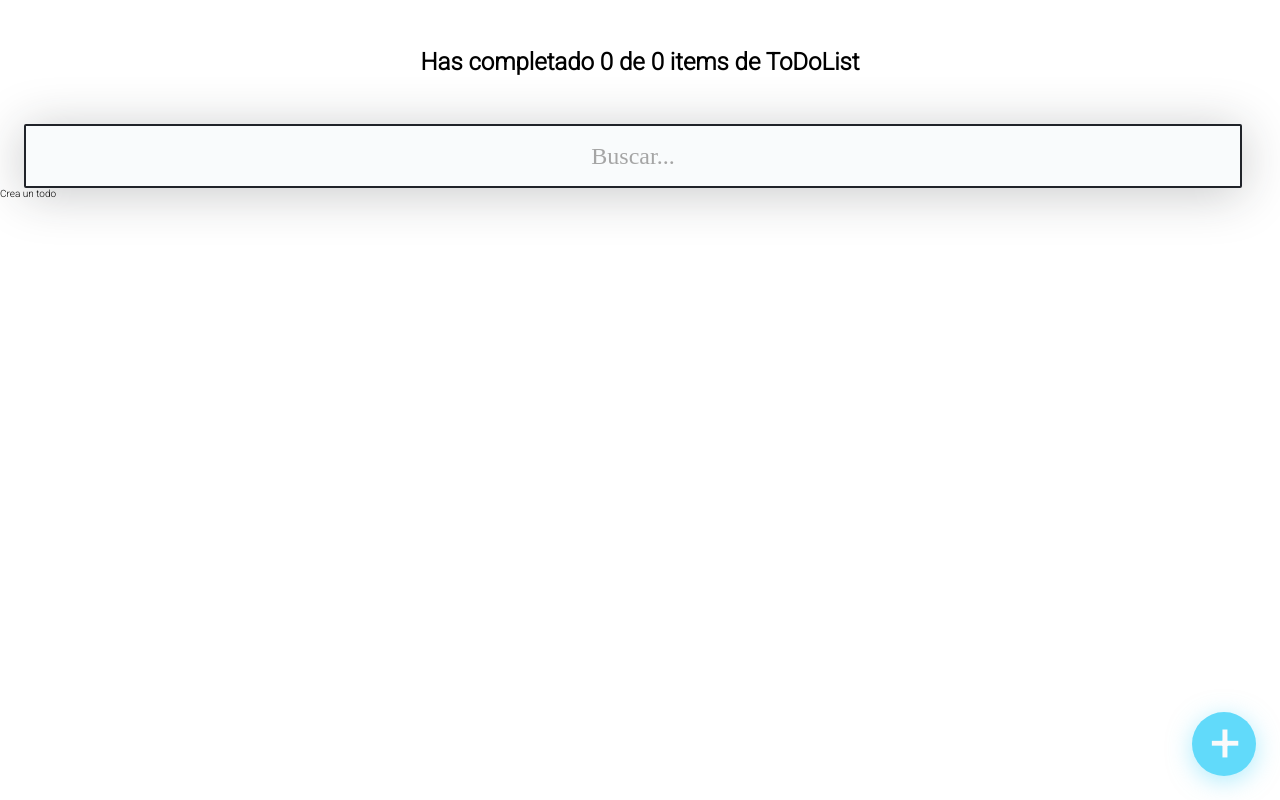
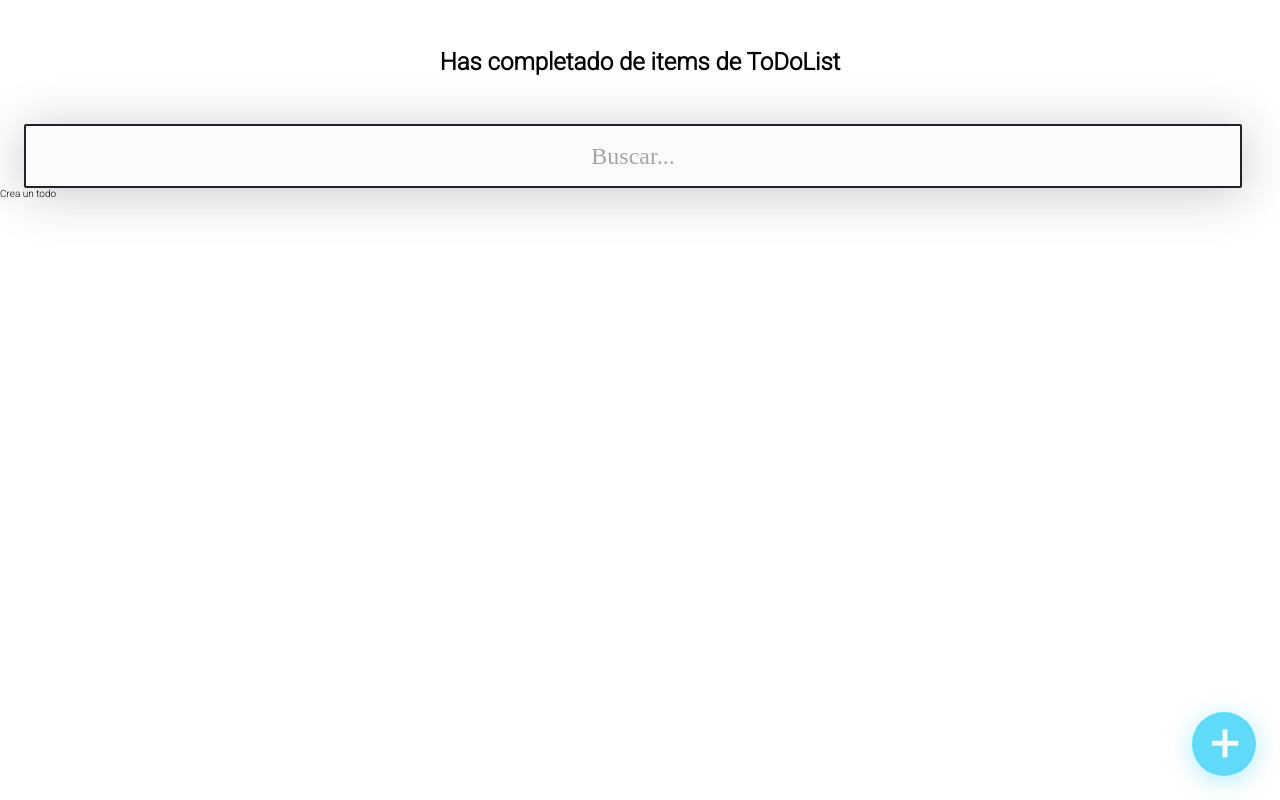
Before and after one commit to AndresCalvoG/ToDoList, a React (Create React App) app: page / in a window 1280 px wide. Built offline with nearby package versions, Linux system fonts and the light colour scheme; the HTML template or start-up script is replaced by a standard one.

Commit message:
end step 16 react context

```diff
--- a/src/App/App.js
+++ b/src/App/App.js
@@ -1,60 +1,12 @@
-import React, { useState, useEffect } from "react";
+import React from "react";
 import { AppUI } from "./AppUI";
-
-import { useLocalStorage } from "../customHooks/useLocalStorage";
+import { Provider } from "../context/index";
 
 function App() {
-  const {
-    item: todos,
-    saveItem: saveTodos,
-    loading,
-    error,
-  } = useLocalStorage("TODOS_V1", []);
-  const [searchValue, setSearchValue] = useState("");
-
-  const completedTodos = todos.filter((todo) => !!todo.completed).length;
-  const totalTodos = todos.length;
-
-  let searchedTodos = [];
-
-  if (!searchValue.length >= 1) {
-    searchedTodos = todos;
-  } else {
-    searchedTodos = todos.filter((todo) => {
-      const todotext = todo.text.toLowerCase();
-      const searchText = searchValue.toLowerCase();
-      return todotext.includes(searchText);
-    });
-  }
-
-  const completeTodo = (text) => {
-    const todoIndex = todos.findIndex((todo) => todo.text === text);
-    const newTodos = [...todos];
-    newTodos[todoIndex].completed = true;
-    saveTodos(newTodos);
-  };
-
-  const deleteTodo = (text) => {
-    const todoIndex = todos.findIndex((todo) => todo.text === text);
-    const newTodos = [...todos];
-    newTodos.splice(todoIndex, 1);
-    saveTodos(newTodos);
-  };
-
-  useEffect(() => {}, []);
-
   return (
-    <AppUI
-      loading={loading}
-      error={error}
-      totalTodos={totalTodos}
-      completedTodos={completedTodos}
-      searchValue={searchValue}
-      setSearchValue={setSearchValue}
-      searchedTodos={searchedTodos}
-      completeTodo={completeTodo}
-      deleteTodo={deleteTodo}
-    />
+    <Provider>
+      <AppUI />
+    </Provider>
   );
 }
 
--- a/src/App/AppUI.js
+++ b/src/App/AppUI.js
@@ -4,22 +4,15 @@ import { Searcher } from "../components/Searcher/Searcher";
 import { List } from "../components/List/List";
 import { Item } from "../components/Item/Item";
 import { NewItemButton } from "../components/NewItemButton/NewItemButton";
+import { Context } from "../context/index";
 
-function AppUI({
-  loading,
-  error,
-  totalTodos,
-  completedTodos,
-  searchValue,
-  setSearchValue,
-  searchedTodos,
-  completeTodo,
-  deleteTodo,
-}) {
+function AppUI() {
   return (
     <>
-      <Counter total={totalTodos} completed={completedTodos} />
-      <Searcher searchValue={searchValue} setSearchValue={setSearchValue} />
+      <Counter />
+      <Searcher />
+      <Context.Consumer>
+        {({ error, loading, searchedTodos, completeTodo, deleteTodo }) => (
           <List>
             {error && <p>Desesperate..</p>}
             {loading && <p>Cargando...</p>}
@@ -34,6 +27,8 @@ function AppUI({
               />
             ))}
           </List>
+        )}
+      </Context.Consumer>
       <NewItemButton />
     </>
   );
--- /dev/null
+++ b/src/context/index.js
@@ -0,0 +1,63 @@
+import React, { useState } from "react";
+import { useLocalStorage } from "../customHooks/useLocalStorage";
+
+const Context = React.createContext();
+
+function Provider(props) {
+  const {
+    item: todos,
+    saveItem: saveTodos,
+    loading,
+    error,
+  } = useLocalStorage("TODOS_V1", []);
+  const [searchValue, setSearchValue] = useState("");
+
+  const completedTodos = todos.filter((todo) => !!todo.completed).length;
+  const totalTodos = todos.length;
+
+  let searchedTodos = [];
+
+  if (!searchValue.length >= 1) {
+    searchedTodos = todos;
+  } else {
+    searchedTodos = todos.filter((todo) => {
+      const todotext = todo.text.toLowerCase();
+      const searchText = searchValue.toLowerCase();
+      return todotext.includes(searchText);
+    });
+  }
+
+  const completeTodo = (text) => {
+    const todoIndex = todos.findIndex((todo) => todo.text === text);
+    const newTodos = [...todos];
+    newTodos[todoIndex].completed = true;
+    saveTodos(newTodos);
+  };
+
+  const deleteTodo = (text) => {
+    const todoIndex = todos.findIndex((todo) => todo.text === text);
+    const newTodos = [...todos];
+    newTodos.splice(todoIndex, 1);
+    saveTodos(newTodos);
+  };
+
+  return (
+    <Context.Provider
+      value={{
+        loading,
+        error,
+        totalTodos,
+        completedTodos,
+        searchValue,
+        setSearchValue,
+        searchedTodos,
+        completeTodo,
+        deleteTodo,
+      }}
+    >
+      {props.children}
+    </Context.Provider>
+  );
+}
+
+export { Context, Provider };
```
Lines whose indentation alone changed are shown as unchanged.
